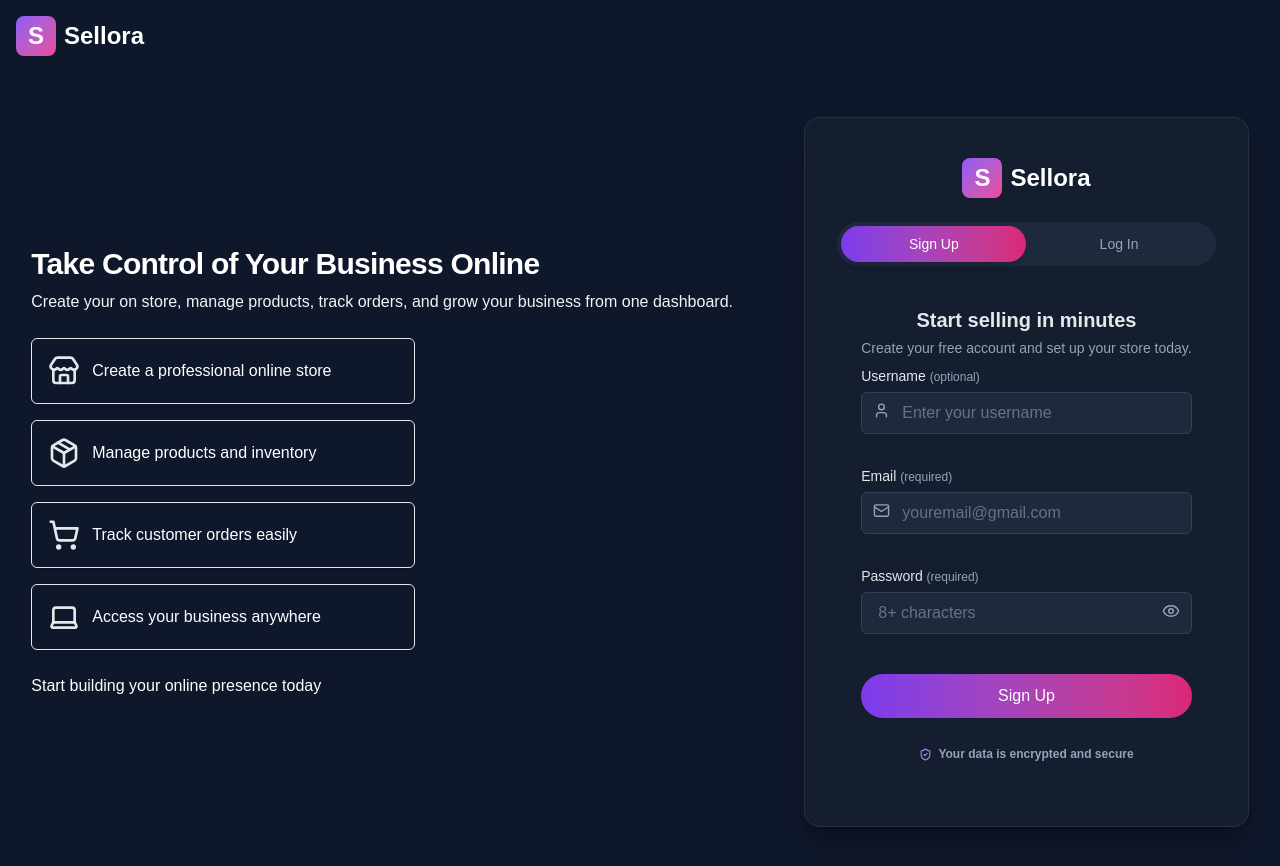
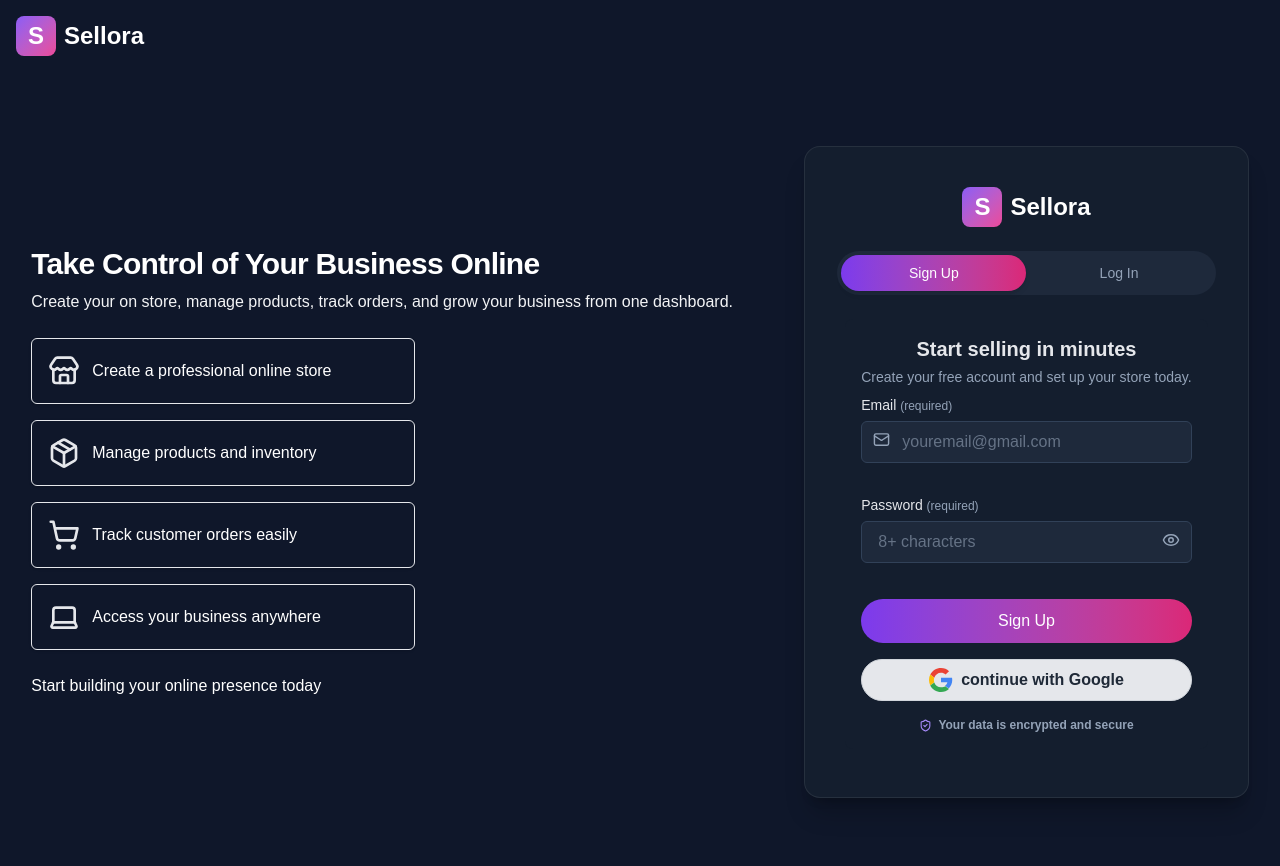
Before and after one commit to Laitech001/sellora-project, a Next.js app: page /signup in a window 1280 px wide. Shown: the top 866 px of the page. Built offline with nearby package versions, Linux system fonts and the light colour scheme; no server answers.

Commit message:
FEAT: Implement Google Sign in

```diff
--- /dev/null
+++ b/app/auth/callback/route.ts
@@ -0,0 +1,14 @@
+import { NextResponse } from "next/server";
+import { createClient } from "@/lib/supabaseServer";
+
+export async function GET(request: Request) {
+  const { searchParams, origin } = new URL(request.url);
+  const code = searchParams.get("code");
+
+  if (code) {
+    const supabase = await createClient();
+    await supabase.auth.exchangeCodeForSession(code);
+  }
+
+  return NextResponse.redirect(`${origin}/dashboard`);
+}
--- a/components/auth/AuthForm.tsx
+++ b/components/auth/AuthForm.tsx
@@ -3,7 +3,7 @@
 import { useState } from "react";
 import { useRouter } from 'next/navigation'
 import { Mail, User, Eye, EyeOff, ShieldCheck, Sparkles } from "lucide-react";
-import { Form, TextInput, Label, Button } from '@/ui';
+import { Form, TextInput, Label, Button, GoogleIcon} from '@/ui';
 import { supabase } from "@/lib/supabase";
 import { BrandLogoName } from "@/ui/Brand";
 
@@ -139,6 +139,16 @@
     }
   }
 
+  // handle login with google
+  const handleGoogleSignin = async () => {
+    await supabase.auth.signInWithOAuth({
+      provider: 'google',
+       options: {
+        redirectTo: `${window.location.origin}/auth/callback`,
+      },
+    });
+  };
+
   // clear error when user switch between tabs
   const handleTabSwitch = (tab: "signup" | "login") => {
     setActiveTab(tab);
@@ -215,29 +225,6 @@
               </div>
 
               <div className="relative">
-                <Label
-                  htmlFor="username"
-                  className="text-content text-sm font-medium mb-1.5 block"
-                >
-                  Username <span className="text-xs text-text-secondary font-normal">(optional)</span>
-                </Label>
-
-                <div className="relative">
-                  <User className="absolute left-3 top-2.5  text-text-secondary pointer-events-none" size={17} />
-                  <TextInput
-                    id='username'
-                    name="username"
-                    value={signupData.username}
-                    onChange={(e) => handleChange(e, "signup")}
-                    placeholder='Enter your username'
-                    radius="medium"
-                    className="pl-10 bg-circle-background border-border-soft text-content placeholder:text-text-secondary/60 focus:border-primary-500"
-                    required
-                  />
-                </div>
-              </div>
-
-              <div className="relative">
                 <Label htmlFor="email" className="text-content text-sm font-medium mb-1.5 block">
                   Email <span className="text-xs text-text-secondary font-normal">(required)</span>
                 </Label>
@@ -306,10 +293,26 @@
                 type='submit'
                 variant="gradient"
                 disabled={loading}
-                className='w-full rounded-full mt-2 bg-linear-to-r from-primary-600 to-accent-600 text-white font-medium py-2.5 hover:opacity-90 active:scale-[0.98] transition-all duration-200'
+                className='w-full rounded-full mt-1 bg-linear-to-r from-primary-600 to-accent-600 text-white font-medium py-2.5 hover:opacity-90 active:scale-[0.98] transition-all duration-200'
               >
                 {loading ? 'Creating Account...' : 'Sign Up'}
               </Button>
+
+              <div>
+                <Button
+                  onClick={handleGoogleSignin}
+                  variant="secondary"
+                  className="w-full rounded-full flex justify-center items-center"
+                >
+                  <div className="flex items-center gap-2">
+                    <GoogleIcon />
+                    <span>
+                      continue with Google
+                    </span>
+                  </div>
+
+                </Button>
+              </div>
 
               <p className="flex items-center justify-center gap-1.5 text-xs text-text-secondary mt-3">
                 <ShieldCheck size={13} className="text-primary-400" />
@@ -330,6 +333,8 @@
                   Log in to manage your store and track your business.
                 </p>
               </div>
+
+
 
               <div className="relative">
                 <Label
@@ -398,10 +403,26 @@
                 type='submit'
                 variant="gradient"
                 disabled={loading}
-                className='w-full rounded-full mt-2 bg-linear-to-r from-primary-600 to-accent-600 text-white font-medium py-2.5 hover:opacity-90 active:scale-[0.98] transition-all duration-200'
+                className='w-full rounded-full mt-1 bg-linear-to-r from-primary-600 to-accent-600 text-white font-medium py-2.5 hover:opacity-90 active:scale-[0.98] transition-all duration-200'
               >
                 {loading ? 'Loging in...' : 'Log In'}
               </Button>
+
+              <div>
+                <Button
+                  onClick={handleGoogleSignin}
+                  variant="secondary"
+                  className="w-full rounded-full flex justify-center items-center"
+                >
+                  <div className="flex items-center gap-2">
+                    <GoogleIcon />
+                    <span>
+                      Continue with Google
+                    </span>
+                  </div>
+
+                </Button>
+              </div>
 
               <p className="flex items-center justify-center gap-1.5 text-xs text-text-secondary mt-3">
                 <ShieldCheck size={13} className="text-primary-400" />
--- /dev/null
+++ b/ui/GoogleIcon.tsx
@@ -0,0 +1,34 @@
+import React from 'react';
+
+interface GoogleIconProps extends React.SVGProps<SVGSVGElement> {
+  size?: number;
+}
+
+export default function GoogleIcon({ size = 24, ...props }) {
+  return (
+    <svg
+      xmlns="http://www.w3.org/2000/svg"
+      viewBox="0 0 48 48"
+      width={size}
+      height={size}
+      {...props}
+    >
+      <path
+        fill="#EA4335"
+        d="M24 9.5c3.54 0 6.71 1.22 9.21 3.6l6.85-6.85C35.9 2.38 30.47 0 24 0 14.62 0 6.51 5.38 2.56 13.22l7.98 6.19C12.43 13.72 17.74 9.5 24 9.5z"
+      />
+      <path
+        fill="#4285F4"
+        d="M46.5 24c0-1.61-.15-3.16-.42-4.69H24v9h12.75c-.55 2.94-2.21 5.44-4.7 7.11l7.32 5.68C43.64 36.57 46.5 30.89 46.5 24z"
+      />
+      <path
+        fill="#FBBC05"
+        d="M10.54 28.59c-.48-1.45-.76-2.99-.76-4.59s.27-3.14.76-4.59l-7.98-6.19C.92 16.46 0 20.12 0 24c0 3.88.92 7.54 2.56 10.78l7.98-6.19z"
+      />
+      <path
+        fill="#34A853"
+        d="M24 48c6.48 0 11.93-2.13 15.89-5.81l-7.32-5.68c-2.03 1.36-4.64 2.18-8.57 2.18-6.26 0-11.57-4.22-13.46-9.91l-7.98 6.19C6.51 42.62 14.62 48 24 48z"
+      />
+    </svg>
+  );
+};
--- a/ui/index.ts
+++ b/ui/index.ts
@@ -1,4 +1,3 @@
-
 export { default as Form } from './Form'
 export { default as TextInput } from './TextInput'
 export { default as Button } from './Button'
@@ -11,3 +10,4 @@
 export { default as ErrorState } from './ErrorState'
 export { default as Logo } from './Brand'
 export { default as FloatingButton } from './FloatingButton'
+export { default as GoogleIcon } from './GoogleIcon'
```
